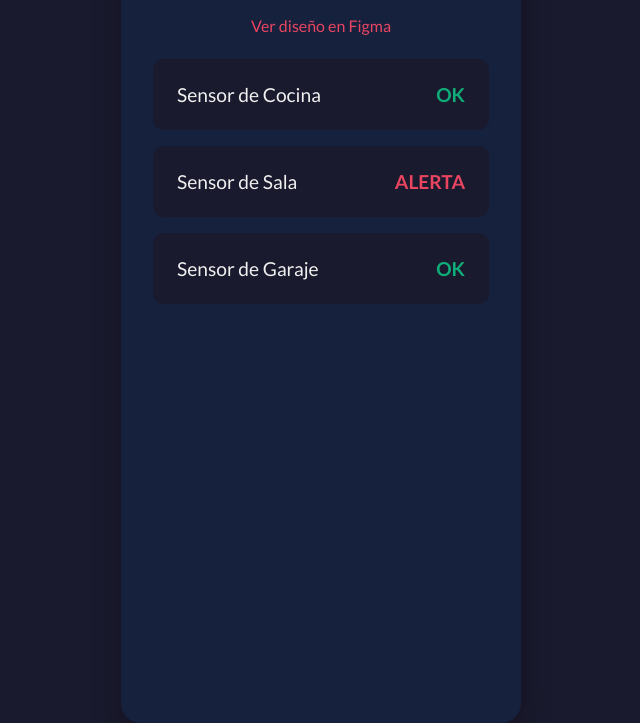
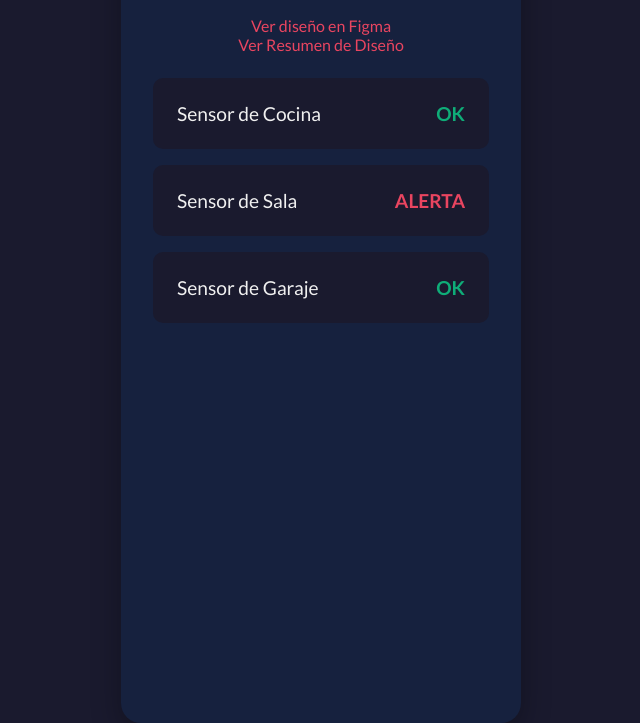
Before and after one commit to DevSlashRichie/TC1004B-Pagina, a plain HTML site: page practica5/index.html in a window 1280 px wide. Shown: the part 77-800 px from the top of the page, without its empty margins (319-959 px from the left). Drawn offline with Linux system fonts and the light colour scheme.

Commit message:
feat: agregado practica 5

```diff
--- a/practica5/index.html
+++ b/practica5/index.html
@@ -15,6 +15,8 @@
             </header>
             <div class="figma-link">
                 <a href="https://www.figma.com/design/v43dna8s9CUG7FS5qAWnn0/Untitled?node-id=4-56&t=OeDhJedZwD9a1CKX-1" target="_blank">Ver diseño en Figma</a>
+                <br>
+                <a href="README.md" target="_blank">Ver Resumen de Diseño</a>
             </div>
             <div class="list-container">
                 <div class="sensor-item" data-sensor-id="1">
```
